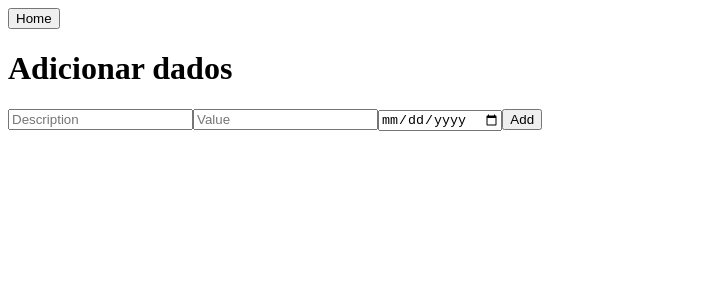
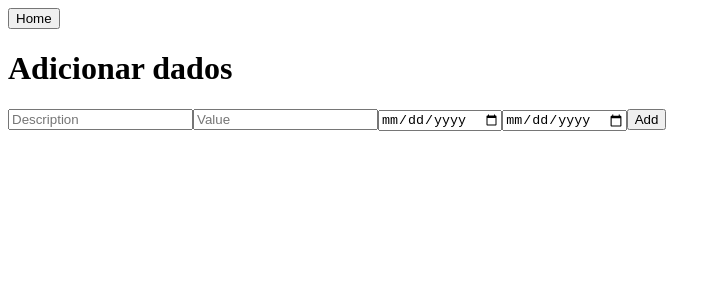
Before and after one commit to Rodrigueness7/Expenses, a Next.js app: page /add in a window 1280 px wide. Shown: the top 300 px of the page, without its empty margins (0-721 px from the left). Built offline with nearby package versions, Linux system fonts and the light colour scheme.

Commit message:
Add input date launch

```diff
--- a/src/pages/add/index.js
+++ b/src/pages/add/index.js
@@ -6,6 +6,7 @@ function Add() {
     const [description, setDescription] = useState('')
     const [value, setValue] = useState('')
     const [date, setDate] = useState('')
+    const [date_launch, setDateLaunch] = useState('')
     const [result, setResult] = useState('')
 
     const handleDescription = (e) => {
@@ -28,6 +29,10 @@ function Add() {
         setDate(e.target.value)
     }
 
+    const handleDateLaunch = (e) => {
+        setDateLaunch(e.target.value)
+    }
+
     async function onSubmit(event) {
         event.preventDefault()
 
@@ -41,7 +46,8 @@ function Add() {
         const data = {
             description: description,
             value: newValue,
-            dt_exp: date
+            dt_exp: date,
+            dt_launch: date_launch
         }
 
 
@@ -72,6 +78,7 @@ function Add() {
                 <input type="text" name="description" maxLength={50} onChange={handleDescription} placeholder="Description" value={description} required></input>
                 <input type="text" maxLength={14} name="value" onChange={handleValue} placeholder="Value" value={value} required ></input>
                 <input type="date" onChange={handleDate} name="dt_exp" value={date} required></input>
+                <input type="date" onChange={handleDateLaunch} name="dt_launch" value={date_launch} required></input>
                 <button type='submit'>Add</button>
                 <div>{result}</div>
             </form>
--- a/src/pages/index.js
+++ b/src/pages/index.js
@@ -34,7 +34,8 @@ function Home() {
           <span className="value">{new Intl.NumberFormat('pt-br', { style: 'currency', currency: 'BRL' }).format(itens.value)}</span>
           <span className="date"> {new Date(itens.dt_exp).toLocaleDateString('pt-BR')}</span>
           <Link className="update" href={`/update/${itens.id}`}><button className="button">...</button></Link>
-        </div>)}
+        </div>
+        )}
       <div>
         {sum.map(sum =>
           <p className="" key={0}>Total: {new Intl.NumberFormat('pt-br', { style: 'currency', currency: 'BRL' }).format(sum['SUM(value)'])}</p>)}
```
